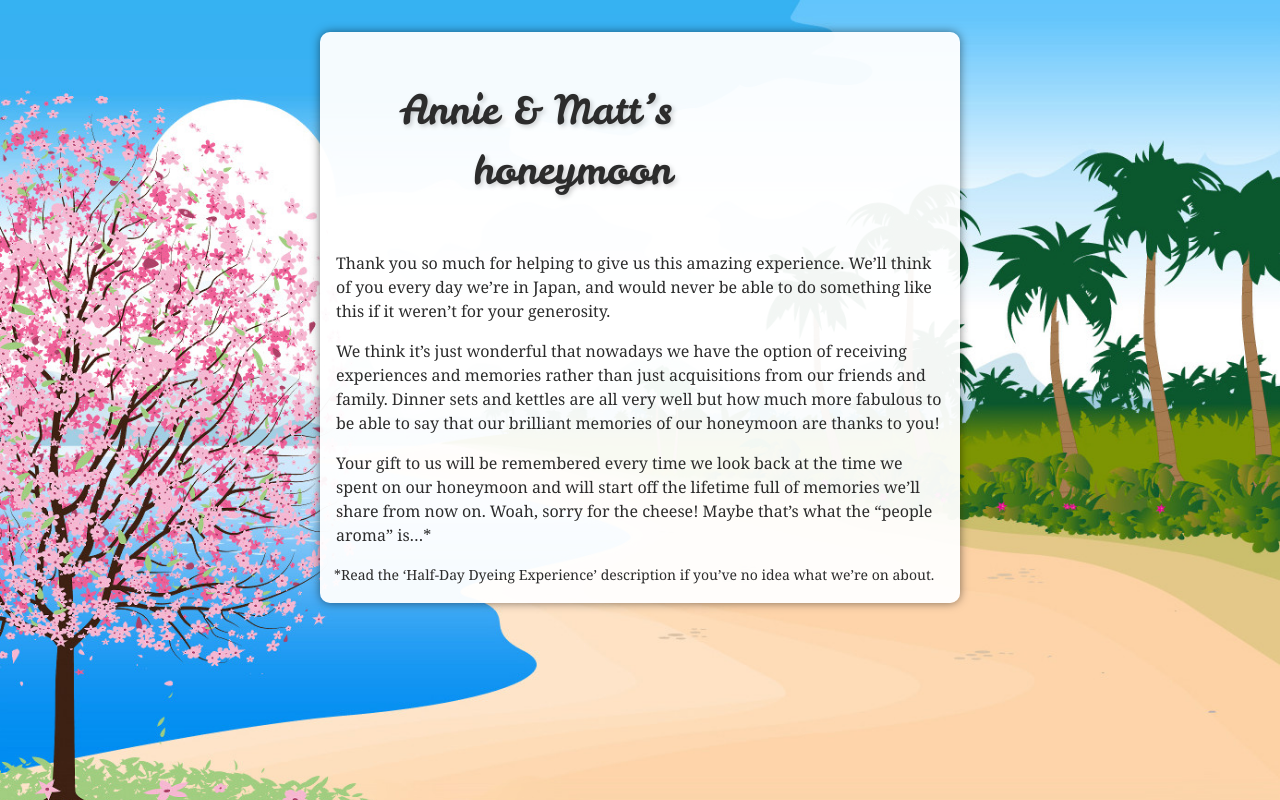
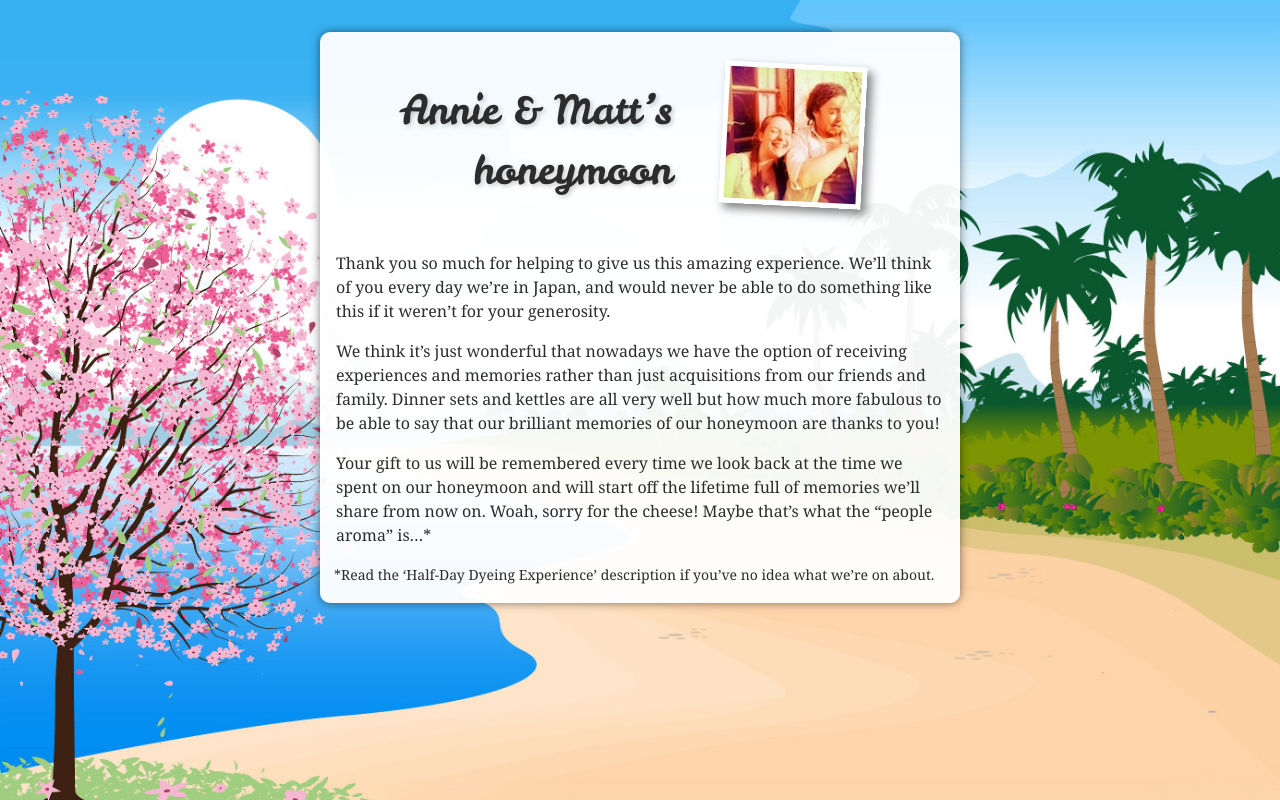
Before and after one commit to voodoochild/annieandmatt, a plain HTML site: page thankyou.html in a window 1280 px wide. Drawn offline with Linux system fonts and the light colour scheme; a web font is replaced by a local one.

Commit message:
Put polaroid photo on thankyou page.

```diff
--- a/thankyou.html
+++ b/thankyou.html
@@ -17,6 +17,7 @@
 <body>
   <section role="main">
     <h1>Annie &amp; Matt&rsquo;s honeymoon</h1>
+    <img class="polaroid annie-and-matt" src="static/img/annieandmatt.jpg" />
     <p>Thank you so much for helping to give us this amazing experience. We&rsquo;ll think of you every day we&rsquo;re in Japan, and would never be able to do something like this if it weren&rsquo;t for your generosity.</p>
     <p>We think it&rsquo;s just wonderful that nowadays we have the option of receiving experiences and memories rather than just acquisitions from our friends and family. Dinner sets and kettles are all very well but how much more fabulous to be able to say that our brilliant memories of our honeymoon are thanks to you!</p>
     <p>Your gift to us will be remembered every time we look back at the time we spent on our honeymoon and will start off the lifetime full of memories we&rsquo;ll share from now on. Woah, sorry for the cheese! Maybe that&rsquo;s what the &ldquo;people aroma&rdquo; is&hellip;*</p>
```
